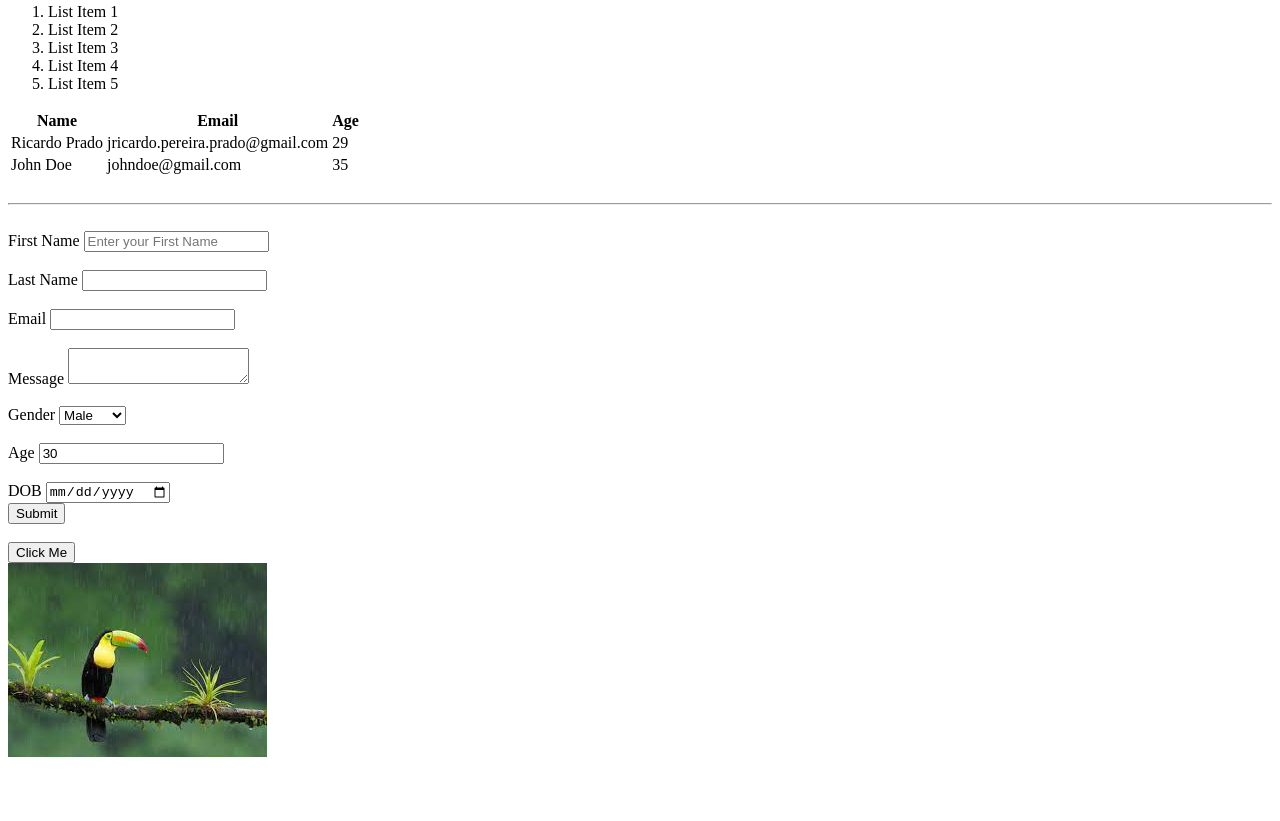
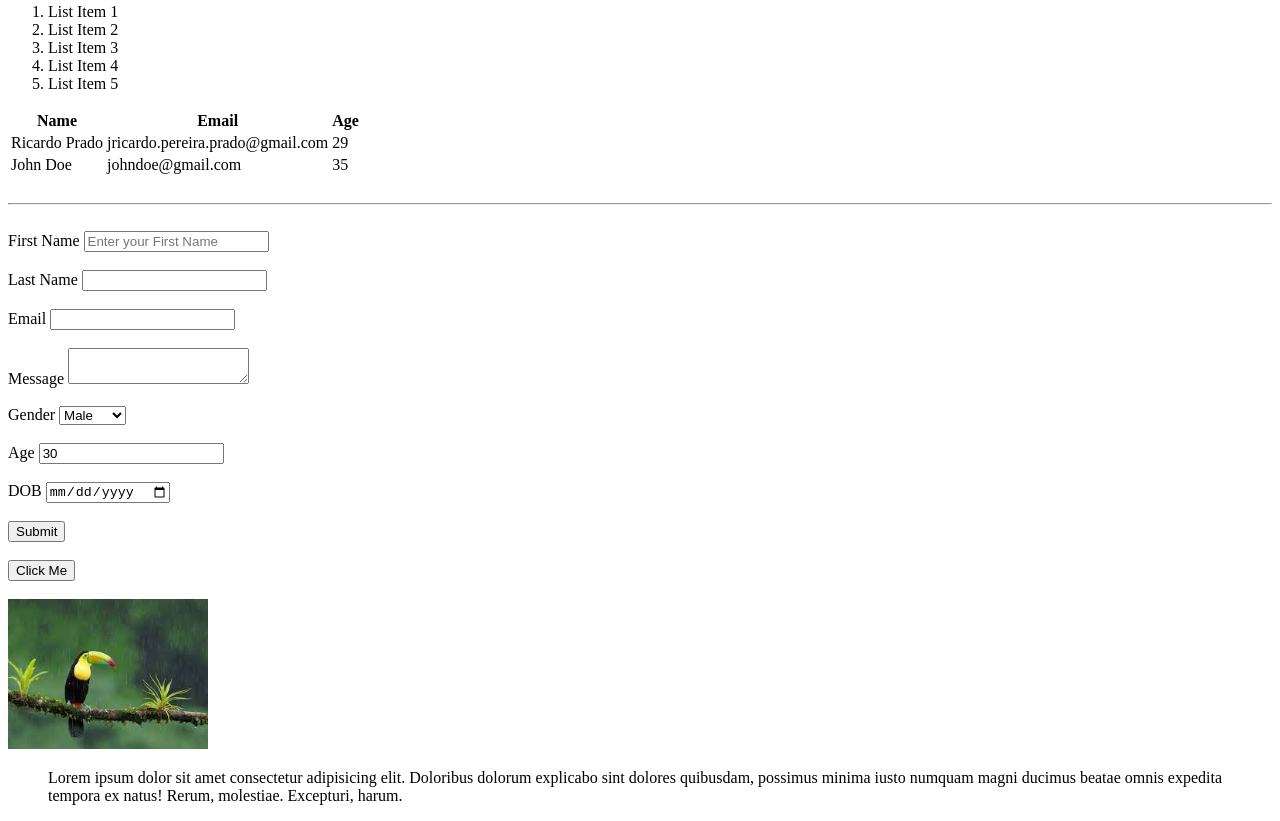
Before and after one commit to Primeshulz/First-Project, a plain HTML site: page Week 1/index.html in a window 1280 px wide. Shown: the part 495-1316 px from the top of the page. Before the commit the page ends 1264 px from the top, so only its background shows below. Drawn offline with Linux system fonts and the light colour scheme.

Commit message:
Qutations

```diff
--- a/Week 1/index.html
+++ b/Week 1/index.html
@@ -109,7 +109,7 @@
         <label>DOB</label>
         <input type="date" name="DOB">
         </div>
-        <br>
+        <br><br>
         <input type="submit" name="submit" value="Submit">
     </form>
 
@@ -119,8 +119,15 @@
 
     <!-- Images -->
 
-    <br>
-    <img src="sample.jpg">
+    <br><br>
+    <img src="images/sample.jpg" alt="My Sample Image" width="200">
+
+    <!-- Quotations-->
+
+    <blockquote cite="http://google.com">
+        Lorem ipsum dolor sit amet consectetur adipisicing elit. Doloribus dolorum explicabo sint dolores quibusdam, possimus minima iusto numquam magni ducimus beatae omnis expedita tempora ex natus! Rerum, molestiae. Excepturi, harum.
+
+    </blockquote>
 
 </body>
 </html>
```
Also changed, not shown: Week 1/images/sample.jpg (renamed from Week 1/sample.jpg).
